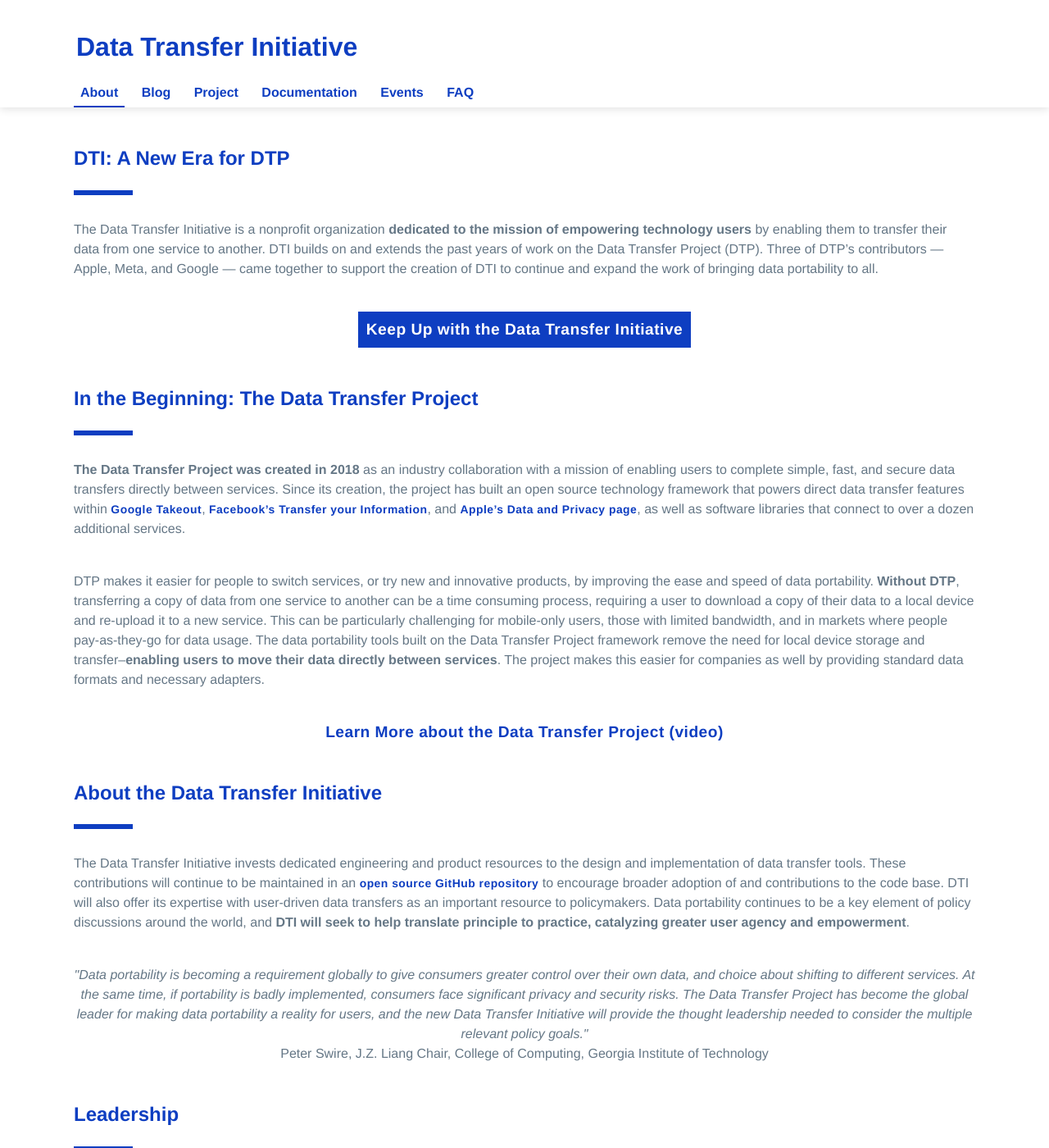
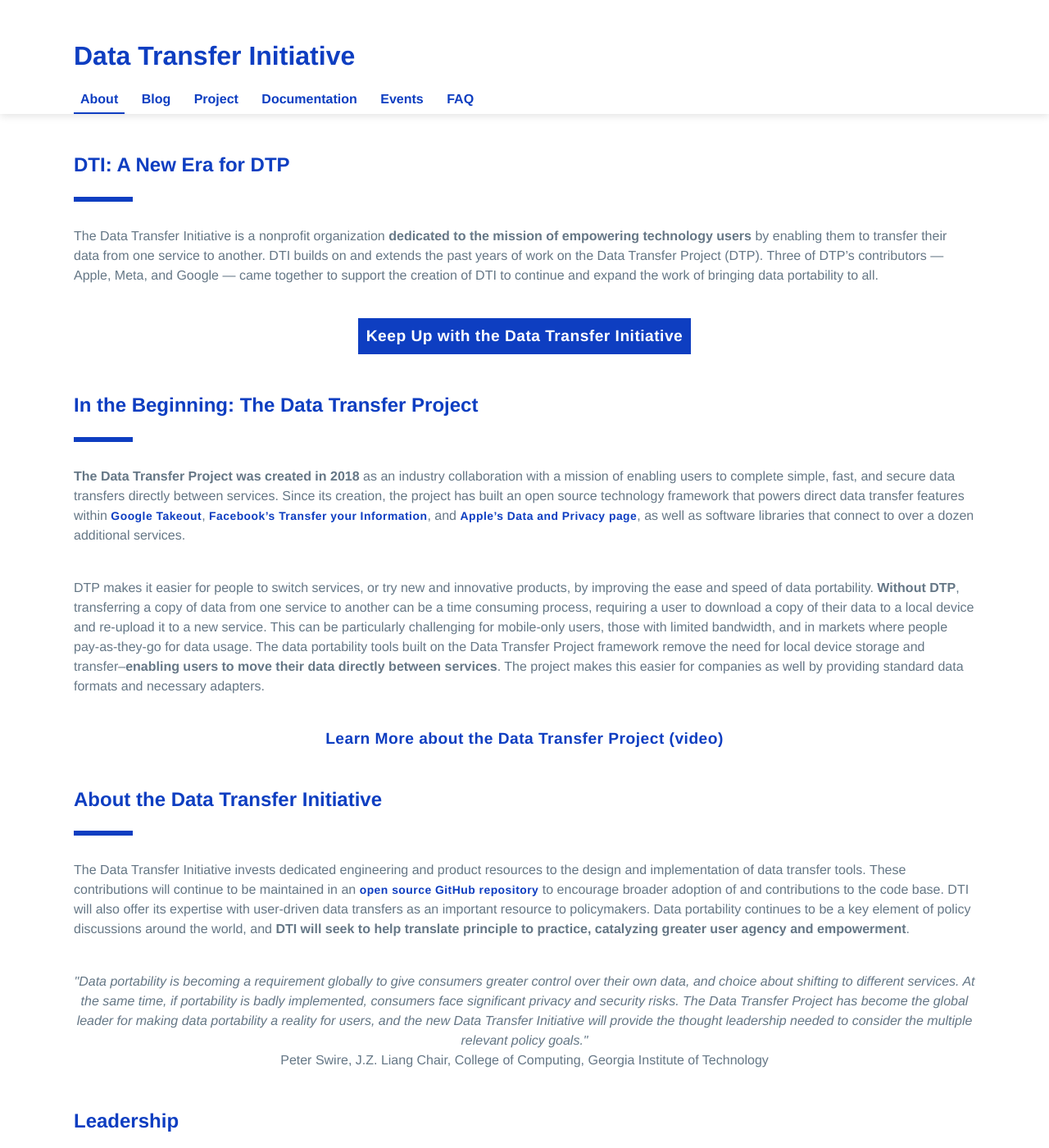
Before and after one commit to dtinit/dtinit.github.io, a Jekyll site: the page built from index.md, in a window 1280 px wide and 1400 px high. Shown: the whole window at 82% size. Built offline with Jekyll 4.4.1, drawn with Linux system fonts in a browser that asks for light colours; our own code applies the rules of GitHub Pages for plain Markdown files; comment, search, counter and statistics services are not loaded.

Commit message:
Lots of style cleanup

```diff
--- a/_includes/nav.html
+++ b/_includes/nav.html
@@ -1,19 +1,40 @@
 <div class="header-wrapper">
-  <div id="logo-bar" style="padding-top: 50px;">
-      <a href="{{site.baseurl}}/" class="logo">
-<div class="logo-text" style="
-	font-size: 2rem;
-"> Data Transfer Initiative</div>
-      </a>
-  </div>
+  <a href="{{site.baseurl}}/" class="logo__text">
+    Data Transfer Initiative
+  </a>
 
-
-  <ul id='nav_list'>
-    <li class='nav_item'><a href="{{site.baseurl}}/" class='{% if "/" == page.url %}active{% endif %}'>About</a></li>
-    <li class='nav_item'><a href="{{site.baseurl}}/blog" class='{% if "/blog" == page.url %}active{% endif %}'>Blog</a></li>
-    <li class='nav_item'><a href="{{site.baseurl}}/project" class='{% if "/project" == page.url %}active{% endif %}'>Project</a></li>
-    <li class='nav_item'><a href="{{site.baseurl}}/documentation" class='{% if "/documentation" == page.url %}active{% endif %}'>Documentation</a></li>
-    <li class='nav_item'><a href="{{site.baseurl}}/events" class='{% if "/events" == page.url %}active{% endif %}'>Events</a></li>
-    <li class='nav_item'><a href="{{site.baseurl}}/faq" class='{% if "/faq" == page.url %}active{% endif %}'>FAQ</a></li>
-  </ul>
+  <nav>
+    <ul class='nav__list'>
+      <li class='nav__item'>
+        <a href="{{site.baseurl}}/" class='{% if "/" == page.url %}active{% endif %}'>
+          About
+        </a>
+      </li>
+      <li class='nav__item'>
+        <a href="{{site.baseurl}}/blog" class='{% if "/blog" == page.url %}active{% endif %}'>
+          Blog
+        </a>
+      </li>
+      <li class='nav__item'>
+        <a href="{{site.baseurl}}/project" class='{% if "/project" == page.url %}active{% endif %}'>
+          Project
+        </a>
+      </li>
+      <li class='nav__item'>
+        <a href="{{site.baseurl}}/documentation" class='{% if "/documentation" == page.url %}active{% endif %}'>
+          Documentation
+        </a>
+      </li>
+      <li class='nav__item'>
+        <a href="{{site.baseurl}}/events" class='{% if "/events" == page.url %}active{% endif %}'>
+          Events
+        </a>
+      </li>
+      <li class='nav__item'>
+        <a href="{{site.baseurl}}/faq" class='{% if "/faq" == page.url %}active{% endif %}'>
+          FAQ
+        </a>
+      </li>
+    </ul>
+  </nav>
 </div>
--- /dev/null
+++ b/_includes/newsletter-signup.html
@@ -0,0 +1,64 @@
+<link href="//cdn-images.mailchimp.com/embedcode/classic-071822.css" rel="stylesheet" type="text/css">
+<link rel="stylesheet" href="{{ '/assets/css/mailchimp-overrides.css?v=' | append: site.github.build_revision | relative_url }}">
+
+<!-- Begin Mailchimp Signup Form -->
+
+<div id="mc_embed_signup">
+	<form action="https://dtinit.us21.list-manage.com/subscribe/post?u=3ba10a090b97c2dc608fd780e&amp;id=1bb7a69318&amp;f_id=0012d8e1f0" method="post" id="mc-embedded-subscribe-form" name="mc-embedded-subscribe-form" class="validate" target="_blank" novalidate>
+		<div id="mc_embed_signup_scroll">
+			<h2>Keep up with the Data Transfer Initiative</h2>
+			<div class="indicates-required"><span class="asterisk">*</span> indicates required</div>
+			<div class="names">
+				<div class="mc-field-group mcname">
+					<input type="text" value="" name="FNAME" class="required" id="mce-FNAME" required placeholder="First Name*">
+				</div>
+				<div class="mc-field-group mcname"><input type="text" value="" name="LNAME" class="required" id="mce-LNAME" required placeholder="Last Name*">
+				</div>
+			</div>
+			<div class="mc-field-group">
+				<input type="email" value="" name="EMAIL" class="required email" id="mce-EMAIL" required placeholder="Email*">
+			</div>
+			<div class="mc-field-group">
+				<input type="text" value="" name="MMERGE8" class="" id="mce-MMERGE8" placeholder="Organization">
+			</div>
+			<div class="mc-field-group">
+				<input type="text" value="" name="MMERGE6" class="" id="mce-MMERGE6" placeholder="Title">
+			</div>
+			<div id="mce-responses" class="clear">
+				<div class="response" id="mce-error-response" style="display:none"></div>
+				<div class="response" id="mce-success-response" style="display:none"></div>
+			</div> <!-- real people should not fill this in and expect good things - do not remove this or risk form bot signups-->
+			<div style="position: absolute; left: -5000px;" aria-hidden="true"><input type="text" name="b_3ba10a090b97c2dc608fd780e_1bb7a69318" tabindex="-1" value=""></div>
+			<div class="clear"><input type="submit" value="Subscribe" name="subscribe" id="mc-embedded-subscribe" class="button"></div>
+		</div>
+	</form>
+</div>
+<script type='text/javascript' src='//s3.amazonaws.com/downloads.mailchimp.com/js/mc-validate.js'></script>
+<script type='text/javascript'>
+	(function($) {
+		window.fnames = new Array();
+		window.ftypes = new Array();
+		fnames[0] = 'EMAIL';
+		ftypes[0] = 'email';
+		fnames[1] = 'FNAME';
+		ftypes[1] = 'text';
+		fnames[2] = 'LNAME';
+		ftypes[2] = 'text';
+		fnames[3] = 'ADDRESS';
+		ftypes[3] = 'address';
+		fnames[4] = 'PHONE';
+		ftypes[4] = 'phone';
+		fnames[5] = 'BIRTHDAY';
+		ftypes[5] = 'birthday';
+		fnames[6] = 'MMERGE6';
+		ftypes[6] = 'text';
+		fnames[7] = 'MMERGE7';
+		ftypes[7] = 'text';
+		fnames[8] = 'MMERGE8';
+		ftypes[8] = 'text';
+		fnames[9] = 'MMERGE9';
+		ftypes[9] = 'text';
+	}(jQuery));
+	var $mcj = jQuery.noConflict(true);
+</script>
+<!--End mc_embed_signup-->
--- a/_layouts/default.html
+++ b/_layouts/default.html
@@ -9,23 +9,23 @@
 </script>
 
 <!DOCTYPE html>
-<html lang="{{ site.lang | default: " en-US " }}">
+<html lang="{{ site.lang | default: "en-US" }}">
 
 <head>
   <meta charset="UTF-8">
   <meta name="viewport" content="width=device-width, initial-scale=1">
-  <meta name="theme-color" content="#157878">
-  <link href="favicon.ico" rel="shortcut icon" type="image/x-icon">
+  <link href="/favicon.ico" rel="shortcut icon" type="image/x-icon">
   <link rel="stylesheet" href="{{ '/assets/css/style.css?v=' | append: site.github.build_revision | relative_url }}">
 </head>
+
 <body>
   <header>
     {% include nav.html %}
   </header>
 
-  <section class="main-content">
+  <main class="main-content">
     {{ content }}
-  </section>
+  </main>
 
   {% if site.google_analytics %}
   <script type="text/javascript">
--- /dev/null
+++ b/assets/css/mailchimp-overrides.scss
@@ -0,0 +1,45 @@
+---
+---
+// MailChimp embedded signup form style overrides
+#mc_embed_signup {
+  background-color: #334ea1;
+  clear: left;
+  font-family: "Helvetica Neue LT", "Helvetica Neue", Helvetica, Arial, sans-serif;
+  font-weight: 300;
+  font-size: 1rem;
+  color: #fff;
+  padding: 1rem;
+}
+
+#mc_embed_signup .mc-field-group {
+  width: 100%;
+}
+
+#mc_embed_signup h2 {
+  margin: 1rem;
+  text-align: center;
+  font-weight: 700;
+  font-size: 1.5rem;
+  color: #fff;
+}
+
+#mc_embed_signup .names {
+  display: flex;
+  align-items: stretch;
+  gap: 10px;
+}
+
+#mc_embed_signup .button {
+  background-color: #fff;
+  color: #334ea1;
+  font-size: 1.5rem;
+  border-radius: 0px;
+}
+
+#mc_embed_signup .names .mcname {
+  flex-grow: 1;
+}
+
+.section #mc_embed_signup .mc-field-group input {
+  width: 100%;
+}
--- a/assets/css/style.scss
+++ b/assets/css/style.scss
@@ -1,83 +1,119 @@
 ---
 ---
+// Thank you to @milesryandev for the amazing design of the datatransferproject.dev page
 
-// Thank you to @milesryandev for the amazing design of the datatransferproject.dev page
+// TODO: Currently just gathered up the colors but they should be re-done and/or added to
 html {
+  --lighter-gray: #e3e3e3;
+  --light-gray: #767676;
+  --dark-gray: #657786;
+  --dark-blue: #053975;
+  --primary-color: #0e3ec1;
+
+  --link-color: #0e3ec1; // TODO: This should be different than the primary color
+  --link-focus-color: var(--dark-blue, #053975);
+  --text-color: var(--dark-gray, #657786);
+}
+
+body {
+  color: var(--text-color);
+  font-family: "Helvetica Neue LT", "Helvetica Neue", Helvetica, Arial, sans-serif;
+  margin: 0;
   padding-bottom: 25px;
 }
-body {
-    font-family: "Helvetica Neue LT", "Helvetica Neue", Helvetica, Arial, sans-serif;
-    margin: 0;
+
+header {
+  box-shadow: 0 2px 10px 0 rgba(0,0,0,.12);
+  padding-top: 50px;
 }
 
-.contributors-container {
-    text-align: center;
-    max-width: 1000px;
-    margin: 0 auto;
+h1, h3 {
+  color: #000;
+}
+
+h1 {
+  font-size: 1.75rem;
+}
+
+h2 {
+  color: var(--primary-color);
+  font-weight: 700;
+  font-size: 1.5rem;
+  line-height: 1.5rem;
+  margin: 0.7em 0;
+  padding: 0px 0 10px 0;
+}
+
+h3 {
+  font-size: 1.25rem;
+}
+
+p, li {
+  line-height: 1.5rem;
+}
+
+:where(a) {
+  color: var(--link-color);
+  font-weight: 700;
+  text-decoration: none;
+  &:hover, &:focus {
+    color: var(--link-focus-color);
+  }
+}
+
+.main-content :where(a) {
+  font-size: 0.87rem;
+  letter-spacing: 0.03rem;
+  &:hover, :focus {
+    font-size: 0.87rem;
+    letter-spacing: 0.03rem;
+  }
+}
+
+.link__button {
+	background-color: var(--link-color);
+	color: #fff;
+  display: block;
+	font-size: 1.2rem;
+	margin-left: auto;
+  margin-right: auto;
+	padding: 10px;
+	width: max-content;
+  &:hover, :focus {
+    background-color: var(--link-focus-color);
+    color: #fff;
+  }
 }
 
 .header-wrapper, .main-content {
-    width: 1100px;
-    max-width: calc(100% - 24px);
-    margin: 0 auto;
-    padding: 0 12px;
+  max-width: 1100px;
+  margin-left: auto;
+  margin-right: auto;
+  padding-left: 18px;
+  padding-right: 18px;
 }
 
-h2 {
+.logo__text {
+  display: inline-block;
   font-weight: 700;
-    font-size: 1.5rem;
-    line-height: 1.5rem;
-    letter-spacing: 0rem;
-    color: #0e3ec1;
-    display: block;
-    letter-spacing: normal;
-    word-spacing: normal;
-    padding: 0px 0 10px 0;
-    margin: 0.7em 0;
-    clear: both;
+  font-size: 2rem;
 }
 
-p, li {
-    /* font-weight: 700; */
-    /* font-size: 1.5rem; */
-    line-height: 1.5rem;
-    letter-spacing: 0rem;
-    color: #657786;
-    -webkit-margin-before: 1em;
-    -webkit-margin-after: 1em;
-    -webkit-margin-start: 0px;
-    -webkit-margin-end: 0px;
-    letter-spacing: normal;
-    word-spacing: normal;
+.nav__list {
+  padding: 0;
+  > .nav__item {
+    display: inline-block;
+  }
 }
 
-ul {
-    margin-left: 20px;
+.nav__item > a {
+  display: inline-block;
+  margin: 2px 8px 2px 0;
+  padding: 4px 8px;
+  &.active {
+    border-bottom: 2px solid var(--primary-color);
+    margin-bottom: 0px;
   }
-
-.main-content a {
-    color: #0e3ec1;
-    text-decoration: none;
-    font-weight: 700;
-    font-size: 0.87rem;
-    line-height: 1.5rem;
-    letter-spacing: 0.03rem;
-    background: transparent;
-    padding-right: 0;
-    padding-left: 0;
-}
-
-.main-content a:hover {
-    color: #053975;
-    cursor: pointer;
-    text-decoration: none;
-    font-weight: 700;
-    font-size: 0.87rem;
-    line-height: 1.5rem;
-    letter-spacing: 0.03rem;
-    background: transparent;
-    padding-right: 0;
-    padding-left: 0;
 }
 
 .section {
@@ -95,42 +131,89 @@
   vertical-align: middle;
 }
 
+// TODO: Should probably be a blockquote?
 .section-text {
   display: inline-block;
   vertical-align: middle;
   max-width: 70%;
 }
 
+// TODO: Should be an hr
 .mustache {
+  background-color: var(--primary-color);
   height: 6px;
+  margin-bottom: 30px;
   width: 72px;
-    background-color: #0e3ec1;
-    margin-bottom: 30px;
 }
 
-.state-section {
-    backgroud-color: #F5F8FA;
+.posts {
+  list-style-type: none;
 }
 
-@media (max-width: 850px) and (min-width: 530px) {
-  .logo-image {
-    width: 15%;
+.post-title {
+  margin-bottom: 0px;
 }
-  .logo-container {
-    font-size: 2rem;
-    line-height: 2rem;
+
+ul.posts {
+  margin-left: 0px;
+  padding-left: 0px;
+  > li {
+    padding-top: 10px;
+    padding-bottom: 10px;
   }
 }
 
-@media (max-width: 530px) {
-  .logo-image {
-    width: 15%;
+.calendar-icon:before {
+  // TODO: Put a calendar icon in here
+  content: '';
 }
-  .logo-container {
-    font-size: 1.2rem;
-    line-height: 1.2rem;
+
+.post-meta {
+  align-items: center;
+  color: var(--light-gray);
+  display: flex;
+  justify-content: space-between;
+  margin-left: 10px;
+}
+
+.post-date {
+  font-size: 0.8rem;
+  margin-right: 10px;
+  min-width: 150px;
+}
+
+.post-tags ul {
+  padding: 0;
+}
+.post-tags li {
+  background-color: var(--lighter-gray);
+  border-radius: 2px;
+  display: inline-block;
+  font-size: 0.8rem;
+  padding: 5px 20px;
+  + li {
+    margin-left: 10px;
   }
 }
+
+// TODO: Fix contrast and make link look interactive
+.post-tags a {
+  color: var(--dark-gray);
+  font-size: 0.8rem;
+  font-weight: 300;
+  &:hover, :focus {
+    font-size: 0.8rem;
+  }
+}
+
+.posts-by-tag li {
+  list-style: none;
+}
+.tag-anchor > a {
+  font-weight: 300;
+}
+
+// MEDIA QUERIES
 
 @media (max-width: 1000px) and (min-width: 500px) {
   .section-image {
@@ -149,218 +232,10 @@
   }
 }
 
-header {
-  box-shadow: 0 2px 10px 0 rgba(0,0,0,.12);
-}
-
-.header-wrapper a {
-  text-decoration: none;
-  color: #0e3ec1;
-}
-
-#logo-bar {
-  padding-top: 8px;
-  padding-bottom: 4px;
-}
-
-.logo img{
-  height: 42px;
-  width: 36px;
-}
-
-.logo-text {
-  display: inline-block;
-  position: relative;
-  font-weight: 700;
-  font-size: 24px;
-  top: -11px;
-  padding-left: 3px;
-}
-
-.download-link-wrapper {
-  display: inline-block;
-  float:right;
-}
-
-.download-header-link {
-    background-color: transparent;
-    border-color: #0e3ec1;
-    border-radius: 25px;
-    border-style: solid;
-    border-width: thin;
-    padding: 6px 10px;
-    display: inline-block;
-    margin-top: 5px;
-    vertical-align: middle;
-    font-weight: bold;
-    font-size: 15px;
-}
-
-#nav_list {
-  list-style-type: none;
-  position:sticky;
-  margin: 4px 0 0 0;
-  padding: 0;
-}
-
-.nav_item {
-  display: inline-block;
-  margin:0;
-}
-
-.nav_item a {
-  display: inline-block;
-  color: #0e3ec1;
-  font-size: 1rem;
-  font-weight: 700;
-  text-align: center;
-  margin: 2px 8px 2px 0;
-  padding: 4px 8px;
-  text-decoration: none;
-  vertical-align: middle;
-}
-
-.nav_item a.active {
-  border-bottom: 2px solid #0e3ec1;
-  margin-bottom: 0px;
-}
-
-.download-header-link:hover {
-    opacity: .6;
-}
-
-.logo-image {
-    width: 19%;
-    vertical-align: middle;
-}
-
 @media (max-width: 520px) {
-  .download-link-wrapper {
-    float: none;
-    display: block;
-    text-align: right;
-  }
-
-  .download-header-link {
-    font-size: 14px;
-  }
-
   .nav_item a {
     font-size: 13px;
     margin: 2px 3px 2px 0;
     padding: 4px 3px;
   }
 }
-
-
-.posts, .post-container {
-  list-style-type: none;
-}
-
-.post-title {
-  margin-bottom: 0px;
-}
-
-ul.posts {
-  margin-left: 0px;
-  padding-left: 0px;
-  > li {
-    padding-top: 10px;
-    padding-bottom: 10px;
-  }
-}
-
-
-.calendar-icon:before {
-  //# TODO: Put a calendar icon in here
-  content: '';
-}
-
-.post-meta {
-  display: flex;
-  justify-content: space-between;
-  align-items: center;
-  min-height: 30px;
-  margin-left: 10px;
-  color: #959595;
-}
-
-.post-date {
-  font-size: 0.8rem;
-  margin-right: 10px;
-  min-width: 150px;
-}
-
-.post-tags ul {
-  margin: 0;
-  padding: 0;
-}
-.post-tags li {
-  float: left;
-  list-style-type: none;
-  background-color: #e3e3e3;
-  padding: 5px 20px;
-  border-radius: 2px;
-  margin-right: 10px;
-  font-size: 0.8rem;
-}
-.post-tags a{
-  font-weight: 300;
-
-}
-
-.posts-by-tag li {
-  list-style: none;
-}
-.tag-anchor > a {
-  font-weight: 300;
-
-}
-
-// MailChimp embedded signup form styles
-#mc_embed_signup {
-  background: #334ea1;
-  clear: left;
-  font-family: "Helvetica Neue LT", "Helvetica Neue", Helvetica, Arial, sans-serif;
-  font-weight: 300;
-  font-size: 1rem;
-  color: #fff;
-  width: 100%;
-  padding: 1rem;
-}
-
-#mc_embed_signup .helper_text {
-  background-color: #1b1c1d;
-}
-#mc_embed_signup .mc-field-group {
-  width: 100%;
-}
-
-#mc_embed_signup h2 {
-  margin: 1rem;
-  text-align: center;
-  font-weight: 700;
-  font-size: 1.5rem;
-  color: #fff;
-}
-
-#mc_embed_signup .names {
-  display: flex;
-  align-items: stretch;
-  gap: 10px;
-}
-
-#mc_embed_signup .button {
-  background: #fff;
-  color: #334ea1;
-  font-size: 1.5rem;
-  border-radius: 0px;
-}
-
-#mc_embed_signup .names .mcname {
-  flex-grow: 1;
-}
-
-.section #mc_embed_signup .mc-field-group input {
-  width: 100%;
-}
--- a/index.md
+++ b/index.md
@@ -9,7 +9,6 @@
 <meta name="twitter:image:alt" content="Capital letters D, T, and I with a line underneath, all in blue">
 <meta name="twitter:image" content="https://DTinit.org/DTImeta.jpg">
 <meta property="twitter:description" content="Home page for the Data Transfer Initiative, a nonprofit organization dedicated to promoting data transfers">
-<link href="//cdn-images.mailchimp.com/embedcode/classic-071822.css" rel="stylesheet" type="text/css">
 <!-- Don't change these -->
 <meta property="og:url" content="https://DTinit.org/index.html">
 <meta property="og:type" content="website" />
@@ -23,19 +22,10 @@
 </div>
 
 <br><!-- Scroll Down Button -->
-<a href="#mc_embed_signup_scroll" style="
-	background: #0e3ec1;
-	color: #fff;
-	padding: 10px;
-	display: table;
-	width: auto;
-	font-size: 1.2rem;
-	margin: auto;
-	text-align: center;
-">Keep Up with the Data Transfer Initiative</a>
+<a class="link__button" href="#mc_embed_signup_scroll">
+	Keep Up with the Data Transfer Initiative
+</a>
 <!-- End Scroll Down Button -->
-
-<!-- <br><a href='#mc_embed_signup_scroll'>Keep Up with the Data Transfer Initiative</a> -->
 
 <div class="section" markdown="1">
 ## In the Beginning: The Data Transfer Project
@@ -81,69 +71,7 @@
 </div>
 
 **The scope of data portability is as broad and diverse as user data itself**. We welcome you to join us in our efforts. To follow along with DTI's work going forward, please sign up below.
-
-<!-- Begin Mailchimp Signup Form -->
-
-<div id="mc_embed_signup">
-	<form action="https://dtinit.us21.list-manage.com/subscribe/post?u=3ba10a090b97c2dc608fd780e&amp;id=1bb7a69318&amp;f_id=0012d8e1f0" method="post" id="mc-embedded-subscribe-form" name="mc-embedded-subscribe-form" class="validate" target="_blank" novalidate>
-		<div id="mc_embed_signup_scroll">
-			<h2>Keep up with the Data Transfer Initiative</h2>
-			<div class="indicates-required"><span class="asterisk">*</span> indicates required</div>
-			<div class="names">
-				<div class="mc-field-group mcname">
-					<input type="text" value="" name="FNAME" class="required" id="mce-FNAME" required placeholder="First Name*">
-				</div>
-				<div class="mc-field-group mcname"><input type="text" value="" name="LNAME" class="required" id="mce-LNAME" required placeholder="Last Name*">
-				</div>
-			</div>
-			<div class="mc-field-group">
-				<input type="email" value="" name="EMAIL" class="required email" id="mce-EMAIL" required placeholder="Email*">
-			</div>
-			<div class="mc-field-group">
-				<input type="text" value="" name="MMERGE8" class="" id="mce-MMERGE8" placeholder="Organization">
-			</div>
-			<div class="mc-field-group">
-				<input type="text" value="" name="MMERGE6" class="" id="mce-MMERGE6" placeholder="Title">
-			</div>
-			<div id="mce-responses" class="clear">
-				<div class="response" id="mce-error-response" style="display:none"></div>
-				<div class="response" id="mce-success-response" style="display:none"></div>
-			</div> <!-- real people should not fill this in and expect good things - do not remove this or risk form bot signups-->
-			<div style="position: absolute; left: -5000px;" aria-hidden="true"><input type="text" name="b_3ba10a090b97c2dc608fd780e_1bb7a69318" tabindex="-1" value=""></div>
-			<div class="clear"><input type="submit" value="Subscribe" name="subscribe" id="mc-embedded-subscribe" class="button"></div>
-		</div>
-	</form>
-</div>
-<script type='text/javascript' src='//s3.amazonaws.com/downloads.mailchimp.com/js/mc-validate.js'></script>
-<script type='text/javascript'>
-	(function($) {
-		window.fnames = new Array();
-		window.ftypes = new Array();
-		fnames[0] = 'EMAIL';
-		ftypes[0] = 'email';
-		fnames[1] = 'FNAME';
-		ftypes[1] = 'text';
-		fnames[2] = 'LNAME';
-		ftypes[2] = 'text';
-		fnames[3] = 'ADDRESS';
-		ftypes[3] = 'address';
-		fnames[4] = 'PHONE';
-		ftypes[4] = 'phone';
-		fnames[5] = 'BIRTHDAY';
-		ftypes[5] = 'birthday';
-		fnames[6] = 'MMERGE6';
-		ftypes[6] = 'text';
-		fnames[7] = 'MMERGE7';
-		ftypes[7] = 'text';
-		fnames[8] = 'MMERGE8';
-		ftypes[8] = 'text';
-		fnames[9] = 'MMERGE9';
-		ftypes[9] = 'text';
-	}(jQuery));
-	var $mcj = jQuery.noConflict(true);
-</script>
-<!--End mc_embed_signup-->
-
+	{% include newsletter-signup.html %}
 </div>
 
 <div class="section" markdown="1">
```
Lines whose indentation alone changed are shown as unchanged.
